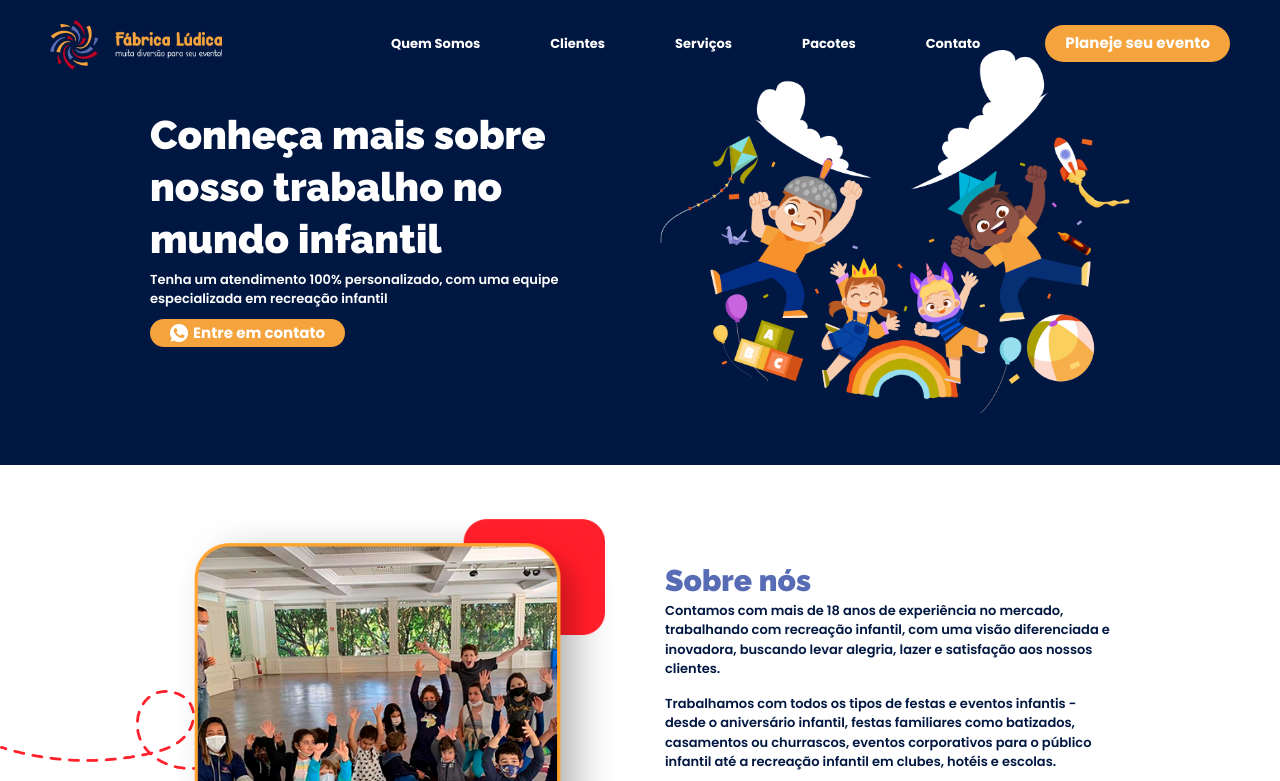
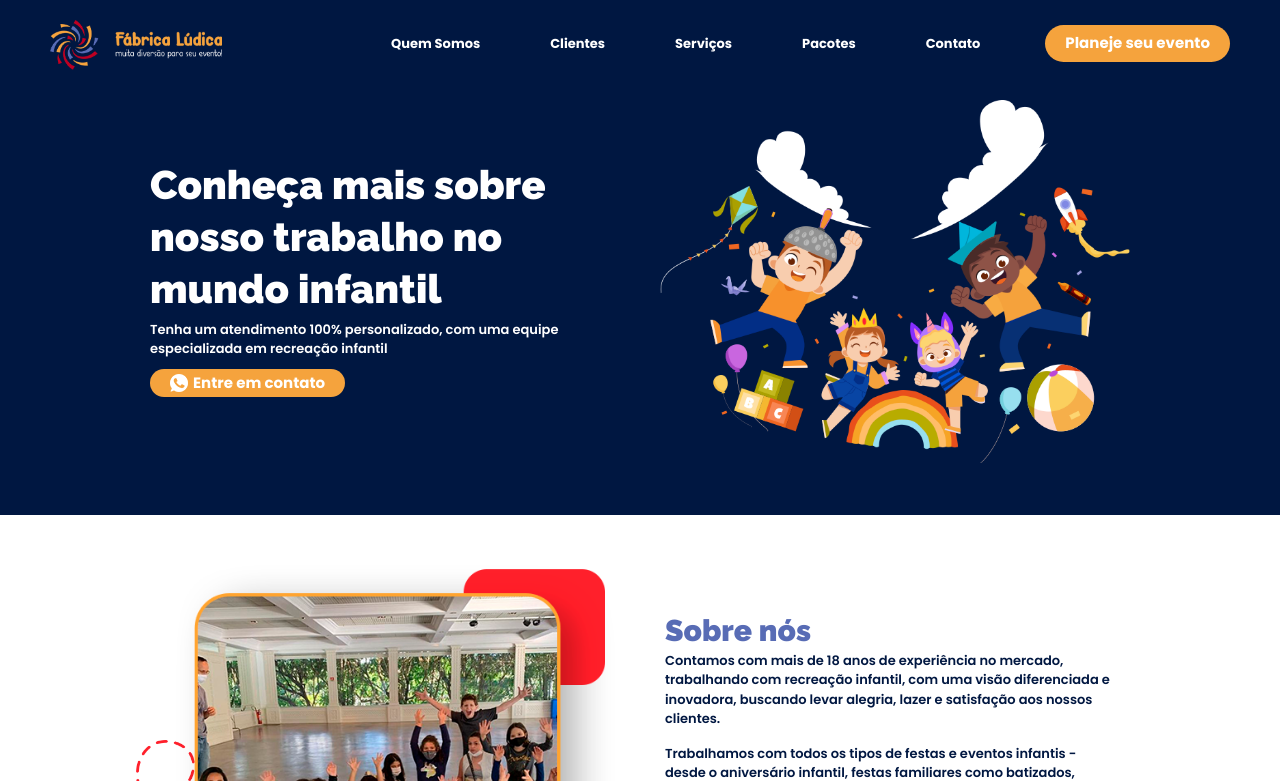
Before and after one commit to rodrigo7584/fabrika, a PHP site: page /about.html in a window 1280 px wide. Shown: the top 781 px of the page. Run offline with PHP 8.4, Linux system fonts and the light colour scheme.

Commit message:
20/09/2023

```diff
--- a/styles/hero-about.css
+++ b/styles/hero-about.css
@@ -1,5 +1,5 @@
 .hero-about {
-  padding: 5rem 0;
+  padding: 10rem 0 5rem 0;
   background: var(--blue-300);
 }
 .hero-about .row {
```
Also changed, not shown: img/baby.png (added), img/brithday.png (added), img/buildings.png (added), img/cloud.png (added), img/kid-1.png (added), img/kid-2.png (added), img/kid-3.png (added), img/kid-4.png (added), img/kid.png (added), img/preteen.png (added), img/street-tree.png (added), img/teenager.png (added).
